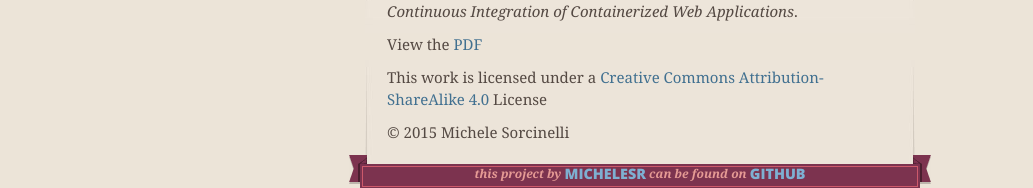
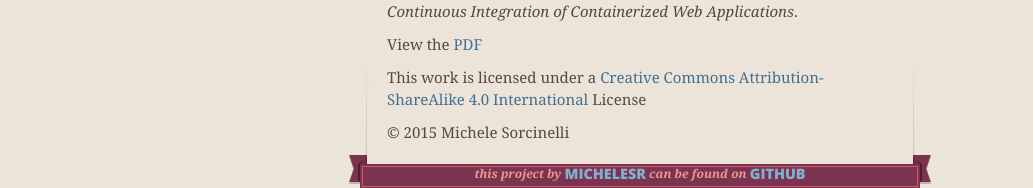
Before and after one commit to michelesr/thesis, a plain HTML site: page index.html in a window 1280 px wide. Shown: the part 312-500 px from the top of the page, without its empty margins (0-1033 px from the left). Drawn offline with nearby package versions, Linux system fonts and the light colour scheme.

Commit message:
Update license note

```diff
--- a/index.html
+++ b/index.html
@@ -55,7 +55,7 @@ Integration of Containerized Web Applications</em>.</p>
 <p>
   This work is licensed under a
   <a href="https://creativecommons.org/licenses/by-sa/4.0/">
-    Creative Commons Attribution-ShareAlike 4.0
+    Creative Commons Attribution-ShareAlike 4.0 International
   </a>
   License
 </p>
```
Also changed, not shown: 1 other file.
